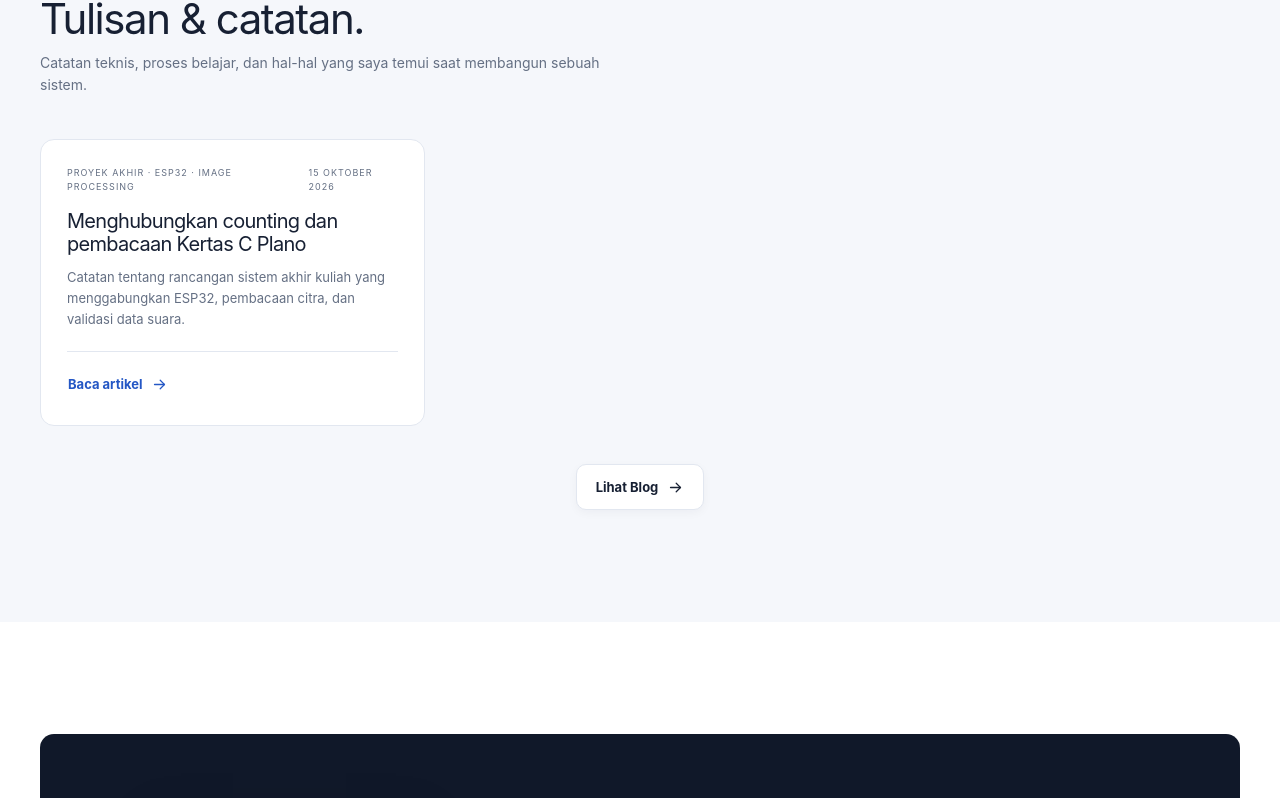
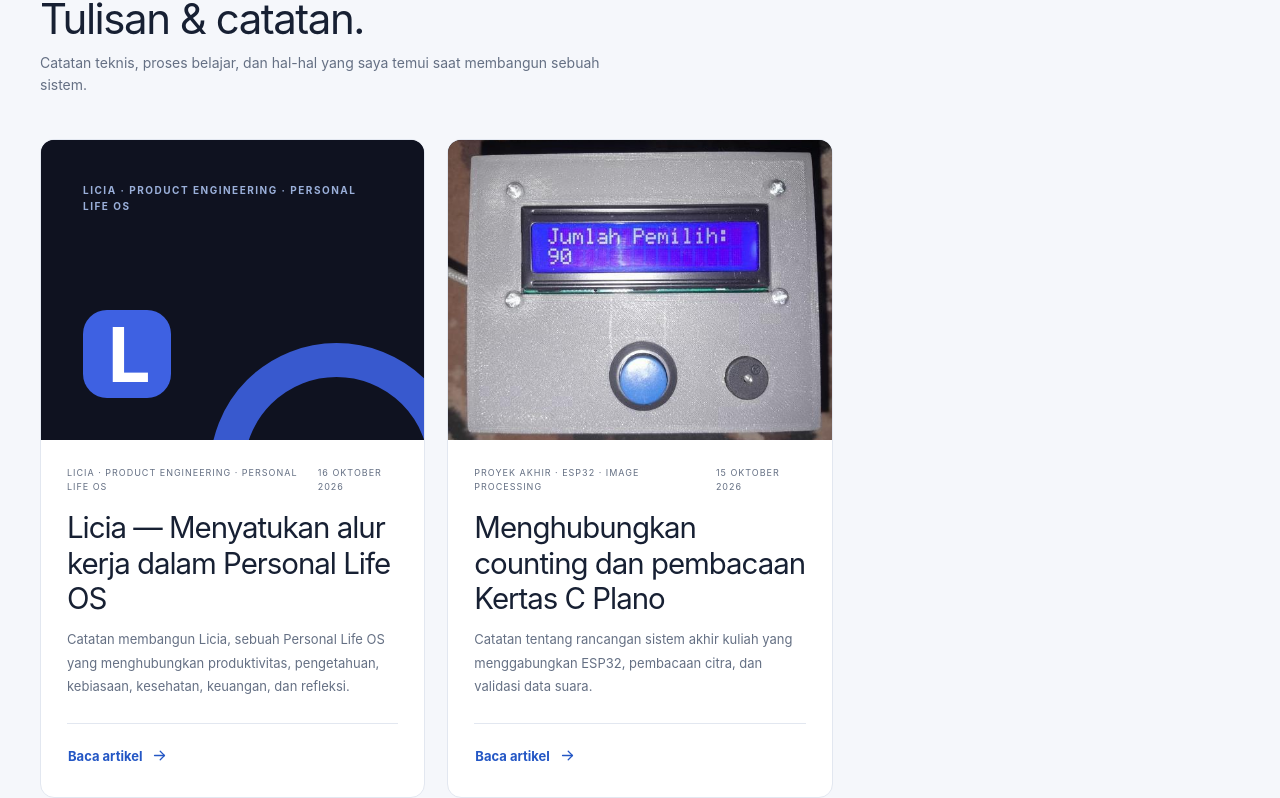
Before and after one commit to Nawfalfaiz30/nawfalweb, a React (Vite) app: page / in a window 1280 px wide. Shown: the part 3032-3830 px from the top of the page. Built offline with nearby package versions, Linux system fonts and the light colour scheme.

Commit message:
Match project card widths and publish Licia blog article

```diff
--- a/src/App.tsx
+++ b/src/App.tsx
@@ -238,7 +238,25 @@ function ArticleEmpty() {
 }
 
 function PostCard({ post }: { post: (typeof publishedPosts)[number] }) {
-  return <article className="article-card"><div className="article-content"><div className="meta"><span>{post.tags.join(" · ") || "Artikel"}</span><span>{new Intl.DateTimeFormat("id-ID", { dateStyle: "long" }).format(new Date(`${post.date}T00:00:00`))}</span></div><h3>{post.title}</h3><p>{post.description}</p><div className="article-foot"><ButtonLink to={`/blog/${post.slug}`} variant="text">Baca artikel <Icon name="arrow" size={17} /></ButtonLink></div></div></article>;
+  const formattedDate = new Intl.DateTimeFormat("id-ID", { dateStyle: "long" })
+    .format(new Date(post.date + "T00:00:00"));
+  const isLiciaArticle = post.slug === "licia-personal-life-os";
+  return <article className="article-card post-card">
+    <div className="post-card-visual">
+      {post.cover
+        ? <img src={post.cover} alt={"Sampul artikel " + post.title} loading="lazy" decoding="async" />
+        : <div className={"post-card-cover-art" + (isLiciaArticle ? " is-licia" : "")} aria-hidden="true">
+            <span>{post.tags.join(" · ") || "Artikel"}</span>
+            <strong>{isLiciaArticle ? "L" : "Aa"}</strong>
+          </div>}
+    </div>
+    <div className="article-content">
+      <div className="meta"><span>{post.tags.join(" · ") || "Artikel"}</span><span>{formattedDate}</span></div>
+      <h3>{post.title}</h3>
+      <p>{post.description}</p>
+      <div className="article-foot"><ButtonLink to={"/blog/" + post.slug} variant="text">Baca artikel <Icon name="arrow" size={17} /></ButtonLink></div>
+    </div>
+  </article>;
 }
 
 function Home() {
@@ -436,8 +454,8 @@ function ProjectDetail() {
 function Blog() {
   const [search, setSearch] = useState("");
   const posts = publishedPosts.filter((post) => `${post.title} ${post.description} ${post.tags.join(" ")}`.toLowerCase().includes(search.toLowerCase()));
-  return <Shell><PageHero eyebrow="Jurnal pribadi" title="Tulisan & Catatan" description="Catatan tentang teknologi, proses belajar, dan penulisan akan diterbitkan di sini." />
-    <section className="section no-top"><div className="container">{publishedPosts.length > 0 && <div className="blog-toolbar"><div><strong>{posts.length} tulisan</strong><span>Markdown · diurutkan terbaru</span></div><label className="search"><span className="sr-only">Cari artikel</span><input value={search} onChange={(event) => setSearch(event.target.value)} placeholder="Cari artikel..." /></label></div>}{posts.length ? <div className="blog-grid">{posts.map((post) => <PostCard key={post.slug} post={post} />)}</div> : publishedPosts.length ? <div className="empty-note"><Icon name="copy" /><div><strong>Tulisan tidak ditemukan.</strong><span>Coba kata kunci yang berbeda.</span></div></div> : <ArticleEmpty />}<div className="center-action"><ButtonLink to="/kontak" variant="secondary">Hubungi Saya <Icon name="arrow" size={17} /></ButtonLink></div></div></section>
+  return <Shell><PageHero eyebrow="Jurnal pribadi" title="Tulisan & Catatan" description="Artikel dan catatan tentang produk yang saya bangun, teknologi, proses belajar, serta penulisan." />
+    <section className="section no-top"><div className="container">{publishedPosts.length > 0 && <div className="blog-toolbar"><div><strong>{posts.length} tulisan</strong><span>Artikel Markdown · diurutkan terbaru</span></div><label className="search"><span className="sr-only">Cari artikel</span><input value={search} onChange={(event) => setSearch(event.target.value)} placeholder="Cari artikel..." /></label></div>}{posts.length ? <div className="blog-grid blog-grid-two">{posts.map((post) => <PostCard key={post.slug} post={post} />)}</div> : publishedPosts.length ? <div className="empty-note"><Icon name="copy" /><div><strong>Tulisan tidak ditemukan.</strong><span>Coba kata kunci yang berbeda.</span></div></div> : <ArticleEmpty />}<div className="center-action"><ButtonLink to="/kontak" variant="secondary">Hubungi Saya <Icon name="arrow" size={17} /></ButtonLink></div></div></section>
   </Shell>;
 }
 
@@ -509,7 +527,7 @@ function ArticleDetail() {
           <figure className="detail-cover article-detail-cover">
             {post.cover
               ? <img src={post.cover} alt={"Dokumentasi " + post.title} />
-              : <div className="article-detail-cover-art" aria-hidden="true"><span>{post.tags.join(" · ") || "Artikel"}</span><strong>Aa</strong></div>}
+              : <div className={"article-detail-cover-art" + (post.slug === "licia-personal-life-os" ? " is-licia" : "")} aria-hidden="true"><span>{post.tags.join(" · ") || "Artikel"}</span><strong>{post.slug === "licia-personal-life-os" ? "L" : "Aa"}</strong></div>}
             <figcaption>{post.cover ? "Dokumentasi visual · " + post.title : "Catatan dan pemikiran penulis"}</figcaption>
           </figure>
         </div>
--- /dev/null
+++ b/src/content/blog/licia-personal-life-os.md
@@ -0,0 +1,36 @@
+---
+title: "Licia — Menyatukan alur kerja dalam Personal Life OS"
+description: "Catatan membangun Licia, sebuah Personal Life OS yang menghubungkan produktivitas, pengetahuan, kebiasaan, kesehatan, keuangan, dan refleksi."
+date: "2026-10-16"
+slug: "licia-personal-life-os"
+tags: ["Licia", "Product Engineering", "Personal Life OS"]
+draft: false
+---
+
+Licia berangkat dari gagasan bahwa kegiatan sehari-hari sering tersebar di banyak tempat: daftar tugas, kalender, catatan, kebiasaan, pencatatan keuangan, kesehatan, dan refleksi. Saya membangun Licia sebagai Personal Life OS untuk menghubungkan area-area tersebut agar informasi tidak berhenti sebagai daftar terpisah, melainkan dapat membantu memberi konteks saat merencanakan dan mengambil keputusan.
+
+## Bukan sekadar daftar tugas
+
+Di dalam Licia, alur kerja produktivitas mencakup tugas, proyek, tujuan, jadwal, dan perencanaan mingguan. Di sisi lain, Knowledge dan Habits mencakup catatan, vault, memory, aktivitas membaca dan belajar, serta pelacakan kebiasaan. Finance, Health, Focus, Insights, dan Reflection melengkapi gambaran aktivitas pribadi dari sudut yang berbeda.
+
+Tujuan pendekatan ini bukan mengumpulkan fitur sebanyak mungkin. Yang lebih penting adalah membuat hubungan antarbagiannya berguna, tetap mudah dipahami, dan tidak memaksa pengguna berpindah konteks terlalu sering.
+
+## AI harus bekerja dengan batas yang jelas
+
+AI di dalam produk pribadi perlu memahami konteks, tetapi tidak boleh melaporkan keberhasilan sebelum tindakan benar-benar dijalankan dan hasilnya diperiksa. Karena itu, rancangan Licia mengarahkan operasi melalui alur memahami intent, memilih tool, memvalidasi argumen, mengeksekusi tindakan, dan memverifikasi hasil.
+
+Tindakan destruktif atau operasi massal memerlukan guardrail, sementara histori tindakan membantu proses peninjauan. Bagi saya, kualitas AI bukan hanya soal jawaban yang terdengar meyakinkan, tetapi juga soal batas tindakan dan cara memastikan hasilnya.
+
+## Sinkronisasi dan penggunaan lintas perangkat
+
+Licia dirancang sebagai aplikasi web dengan dukungan PWA, antrean capture saat offline, dan sinkronisasi kembali ketika koneksi tersedia. Arsitekturnya menggunakan Next.js, React, TypeScript, serta Supabase untuk kebutuhan data dan autentikasi. Perilaku akhir tetap bergantung pada implementasi dan konfigurasi deployment yang aktif.
+
+Pengalaman offline perlu diperlakukan dengan jujur: data yang belum tersinkronisasi harus dapat dibedakan dari data yang sudah tersimpan di server. Prinsip ini membantu mengurangi kebingungan ketika pengguna berpindah perangkat atau koneksi terputus.
+
+## Apa yang ingin terus diperbaiki
+
+Membangun satu sistem yang menghubungkan banyak area berarti harus menjaga keseimbangan antara kelengkapan, kejelasan, privasi, dan keandalan. Pengembangan selanjutnya perlu terus menguji alur lintas-modul, perilaku saat koneksi tidak stabil, batas operasi AI, dan kejelasan umpan balik bagi pengguna.
+
+Licia adalah proyek yang terus berkembang. Gambaran produk dan dokumentasi teknis terbaru dapat dilihat di [www.licia.site](https://www.licia.site) dan [repository GitHub](https://github.com/Nawfalfaiz30/licia).
+
+Studi kasus lebih lengkap juga tersedia di halaman [Licia — Personal Life OS](/proyek/licia-personal-life-os).
--- a/src/index.css
+++ b/src/index.css
@@ -964,3 +964,147 @@ footer { background: var(--dark); color: var(--white); padding-top: 72px; }
     height: 245px;
   }
 }
+
+
+/* Ensure the academic project card spans the exact same content width as Licia. */
+.container .project-grid {
+  display: grid;
+  width: 100%;
+  min-width: 0;
+  grid-template-columns: minmax(0, 1fr);
+}
+.container .project-grid > .project-card {
+  width: 100%;
+  min-width: 0;
+  grid-column: 1 / -1;
+  justify-self: stretch;
+  box-sizing: border-box;
+}
+.other-projects {
+  width: 100%;
+  min-width: 0;
+}
+.other-projects .project-grid,
+.other-projects .project-grid > .project-card {
+  width: 100%;
+}
+
+/* A pair of editorial blog cards with matching cover heights. */
+.blog-grid.blog-grid-two {
+  grid-template-columns: repeat(2, minmax(0, 1fr));
+  align-items: stretch;
+}
+.post-card {
+  display: flex;
+  min-width: 0;
+  height: 100%;
+  flex-direction: column;
+}
+.post-card-visual {
+  height: clamp(190px, 24vw, 300px);
+  min-width: 0;
+  overflow: hidden;
+  position: relative;
+  background: #0f1220;
+}
+.post-card-visual > img {
+  width: 100%;
+  height: 100%;
+  object-fit: cover;
+  object-position: center 46%;
+}
+.post-card-cover-art {
+  width: 100%;
+  height: 100%;
+  padding: clamp(22px, 4vw, 42px);
+  display: flex;
+  flex-direction: column;
+  justify-content: space-between;
+  overflow: hidden;
+  position: relative;
+  background: #101526;
+  color: #f1f4ff;
+}
+.post-card-cover-art::after {
+  content: "";
+  position: absolute;
+  right: -10%;
+  bottom: -52%;
+  width: 66%;
+  aspect-ratio: 1;
+  border: 34px solid #3e61e2;
+  border-radius: 50%;
+  opacity: .9;
+}
+.post-card-cover-art span {
+  z-index: 1;
+  color: #9aafd9;
+  font-size: 10px;
+  font-weight: 700;
+  letter-spacing: .15em;
+  text-transform: uppercase;
+}
+.post-card-cover-art strong {
+  z-index: 1;
+  align-self: flex-end;
+  font-size: clamp(92px, 12vw, 168px);
+  line-height: .75;
+  letter-spacing: -.1em;
+}
+.post-card-cover-art.is-licia,
+.article-detail-cover-art.is-licia {
+  background: #0f1220;
+}
+.post-card-cover-art.is-licia strong,
+.article-detail-cover-art.is-licia strong {
+  display: grid;
+  place-items: center;
+  align-self: flex-start;
+  width: 88px;
+  aspect-ratio: 1;
+  border-radius: 24px;
+  background: #3e61e2;
+  color: white;
+  font-size: 76px;
+  letter-spacing: -.06em;
+  line-height: 1;
+}
+.post-card .article-content {
+  display: flex;
+  flex: 1;
+  flex-direction: column;
+  align-items: stretch;
+}
+.post-card .article-content h3 {
+  font-size: clamp(22px, 2.3vw, 30px);
+  line-height: 1.2;
+}
+.post-card .article-content > p {
+  flex: 1;
+  line-height: 1.8;
+}
+.post-card .article-foot {
+  margin-top: 24px;
+}
+.article-detail-cover-art.is-licia strong {
+  width: 124px;
+  font-size: 104px;
+  border-radius: 30px;
+}
+
+@media (max-width: 1050px) {
+  .post-card-visual {
+    height: 230px;
+  }
+}
+@media (max-width: 760px) {
+  .blog-grid.blog-grid-two {
+    grid-template-columns: minmax(0, 1fr);
+  }
+  .post-card-visual {
+    height: clamp(210px, 56vw, 330px);
+  }
+  .post-card .article-content h3 {
+    font-size: 24px;
+  }
+}
```
